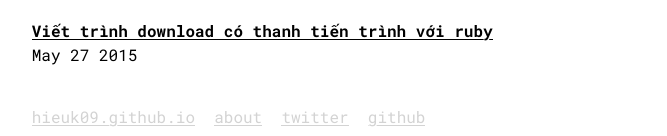
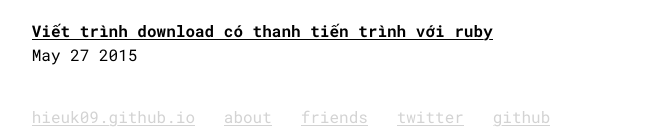
Before and after one commit to hieuk09/hieuk09.github.io, a Jekyll site: the page built from index.html, in a window 1280 px wide. Shown: the part 1618-1754 px from the top of the page, without its empty margins (301-968 px from the left). Built offline with Jekyll 4.4.1, drawn with Linux system fonts in a browser that asks for light colours.

Commit message:
[ax] Add friends path to home page

```diff
--- a/index.html
+++ b/index.html
@@ -16,7 +16,10 @@ title: Home
     </article>
   {% endfor %}
 </main>
-<footer><a href="/" style="border:0">hieuk09.github.io</a> &nbsp;<a
-                    href="/about">about</a> &nbsp;<a
-                    href="https://twitter.com/sincepast">twitter</a> &nbsp;<a
-                    href="https://github.com/hieuk09">github</a></footer>
+<footer>
+  <a href="/" style="border:0">hieuk09.github.io</a> &nbsp;
+  <a href="/about">about</a> &nbsp;
+  <a href="/friends">friends</a> &nbsp;
+  <a href="https://twitter.com/sincepast">twitter</a> &nbsp;
+  <a href="https://github.com/hieuk09">github</a>
+</footer>
```
